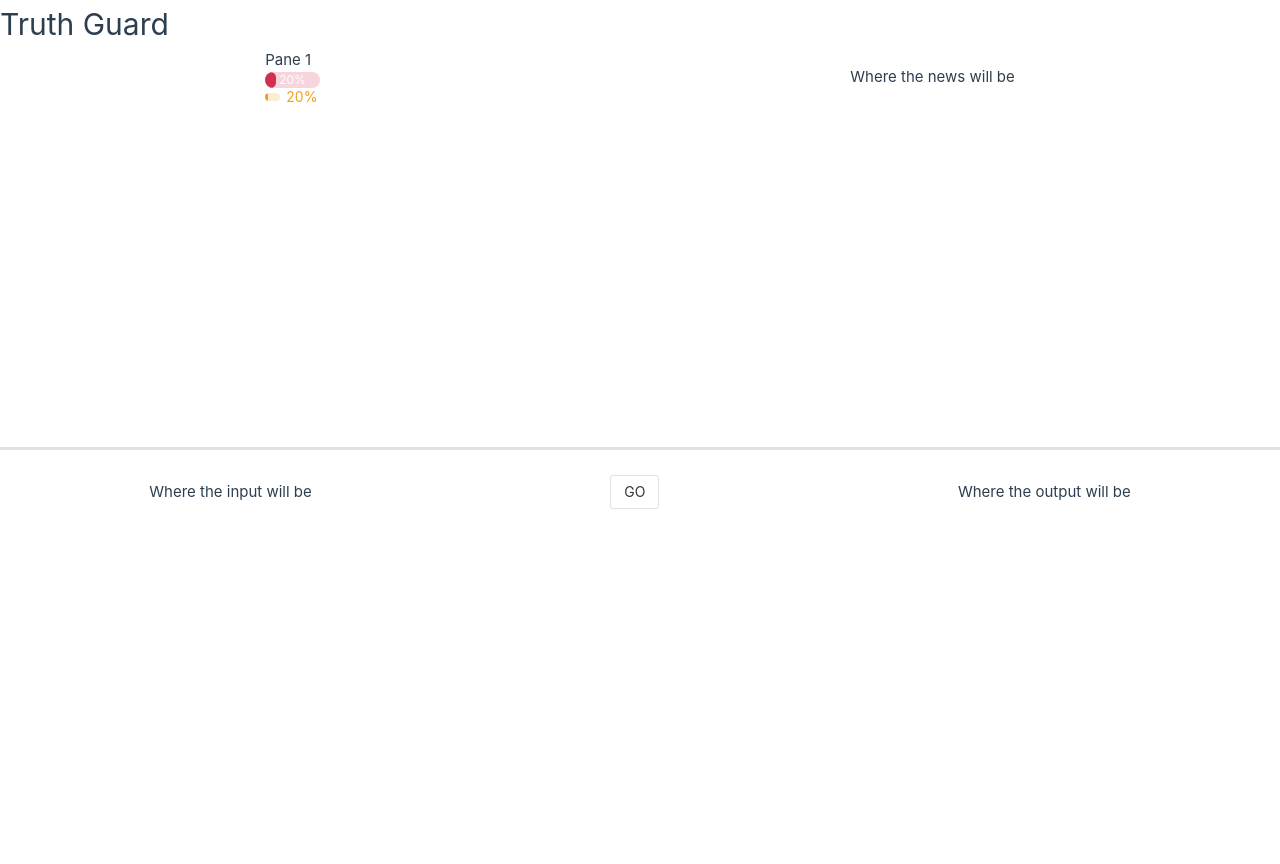
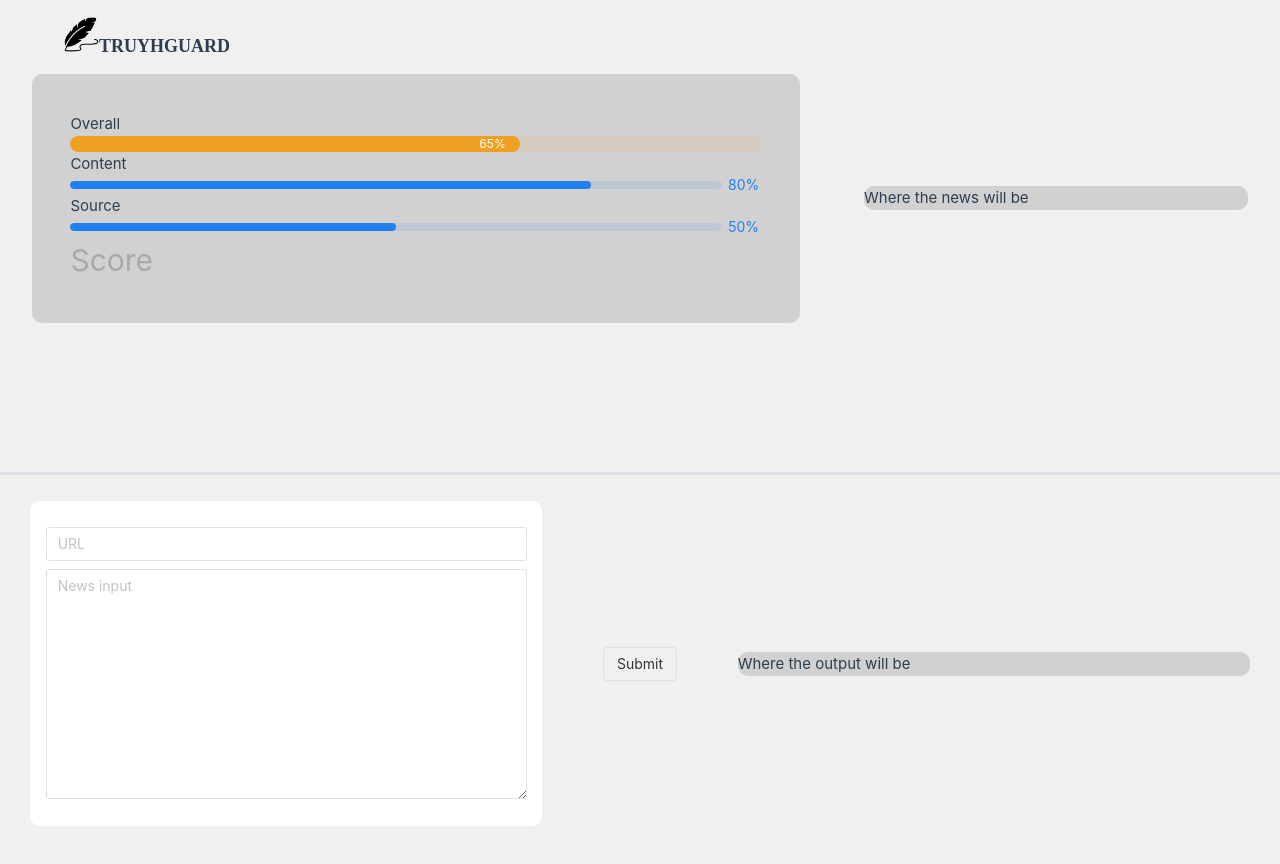
Before and after one commit to happypepii/NewsCheckSFC, a Vue app: page / in a window 1280 px wide. Shown: the top 864 px of the page. Built offline with nearby package versions, Linux system fonts and the light colour scheme.

Commit message:
score+input

```diff
--- a/src/App.vue
+++ b/src/App.vue
@@ -1,14 +1,14 @@
 
 <template>
+    <div class="container">
     <Header />
     <n-split direction="vertical" style="height: 100vh">
       <template #1>
         <div class="Pane1">
           <div class="scoreBar">
-          Pane 1
             <Score />
           </div>
-        <div class="3News">
+          <div class="news">
             <News />
           </div>
         </div>
@@ -20,17 +20,18 @@
           <div class="InputArea">
             <Input />
           </div>
-        <N-Button>GO</N-Button>
+          <N-Button>Submit</N-Button>
           <div class="OutputArea">
             <Output />
           </div>
         </div>
       </template>
     </n-split>
+  </div>
 </template>
 
 
-<script setup>
+<script setup >
   import { NSplit, NButton } from "naive-ui";
   import Header from "./components/header.vue";
   import Score from "./components/score.vue";
@@ -52,4 +53,27 @@
   align-items: center;
   margin-top: 2%;
 }
+.container{
+  background-color: #f0f0f0;
+}
+.scoreBar{
+  width: 60%;
+  border-radius: 10px;
+  background-color: #d1d1d1;
+}
+.news{
+  width: 30%;
+  border-radius: 10px;
+  background-color: #d1d1d1;
+}
+.InputArea{
+  width: 40%;
+  border-radius: 10px;
+  background-color: #FFFFFF;
+}
+.OutputArea{
+  width: 40%;
+  border-radius: 10px;
+  background-color: #d1d1d1;
+}
 </style>
--- a/src/components/header.vue
+++ b/src/components/header.vue
@@ -1,11 +1,27 @@
 <template>
-    <div class="icon">
-        <h1>Truth Guard</h1>
+    <div class="container">
+      <img src="../images/icon.png"/>
+      <span class="text">TRUYHGUARD</span>
     </div>
-</template>
+  </template>
 
-<style scoped>
-.icon {
-    margin-bottom: 0%;
-}
-</style>
+  <style scoped>
+  .container {
+    display: block;
+    padding: 0 5%;
+    background-color: #f0f0f0;
+    margin-bottom: 1%;
+  }
+
+  img {
+    width: 35px;
+    margin-top: 1.5%;
+  }
+
+  .text {
+    font-weight: bold;
+    font-family: 'Times New Roman', Times, serif;
+    font-size:large;
+  }
+
+  </style>
--- a/src/components/input.vue
+++ b/src/components/input.vue
@@ -1,3 +1,54 @@
 <template>
-    Where the input will be
-</template>
+    <div class="body-container">
+      <n-space vertical>
+        <n-input type="url"
+          v-model:value="value"
+
+          placeholder="URL"
+          class="custom1"
+        />
+
+        <n-input type="textarea"
+          v-model:value="textareaValue"
+          placeholder="News input"
+          class="custom2"
+        />
+      </n-space>
+    </div>
+  </template>
+
+  <script>
+  import { defineComponent, ref } from "vue";
+  import { NInput, NSpace, NButton } from "naive-ui"; // Import the components you need
+
+  export default defineComponent({
+    components: { NInput, NSpace, NButton }, // Register the components
+    setup() {
+      const value = ref(null); // Separate ref for text input
+      const textareaValue = ref(null); // Separate ref for textarea input
+
+      return {
+        value,
+        textareaValue,
+      };
+    },
+  });
+  </script>
+
+  <style scoped>
+
+  .body-container {
+    justify-content: center;
+    align-items: center;
+    margin: 5% 3%; /* 水平置中 */
+  }
+  .custom1 {
+    width: 100%; /* Set the width of the input */
+  }
+
+  .custom2 {
+    width: 100%; /* Set the width of the input */
+    height: 230px;
+  }
+
+  </style>
--- a/src/components/score.vue
+++ b/src/components/score.vue
@@ -1,18 +1,31 @@
 <template>
+  <div class="score_container">
+    Overall
     <n-progress
       type="line"
       indicator-placement="inside"
-    :color="themeVars.errorColor"
-    :rail-color="changeColor(themeVars.errorColor, { alpha: 0.2 })"
-    :percentage="20"
+      :color="themeVars.warningColor"
+      :rail-color="changeColor(themeVars.warningColor, { alpha: 0.1 })"
+      :percentage="65"
     />
+    Content
     <n-progress
       type="line"
-    :color="themeVars.warningColor"
-    :rail-color="changeColor(themeVars.warningColor, { alpha: 0.2 })"
-    :percentage="20"
-    :indicator-text-color="themeVars.warningColor"
+      :color="themeVars.infoColor"
+      :rail-color="changeColor(themeVars.infoColor, { alpha: 0.1 })"
+      :percentage="80"
+      :indicator-text-color="themeVars.infoColor"
     />
+    Source
+    <n-progress
+      type="line"
+      :color="themeVars.infoColor"
+      :rail-color="changeColor(themeVars.infoColor, { alpha: 0.1 })"
+      :percentage="50"
+      :indicator-text-color="themeVars.infoColor"
+    />
+    <h1>Score</h1>
+  </div>
 </template>
 
 <script>
@@ -34,3 +47,11 @@ export default defineComponent({
   },
 });
 </script>
+<style scoped>
+.score_container{
+  margin: 5% 5%;
+}
+h1{
+  color: darkgray;
+}
+</style>
```
Also changed, not shown: src/images/icon.png (added). Lines whose indentation alone changed are shown as unchanged.
